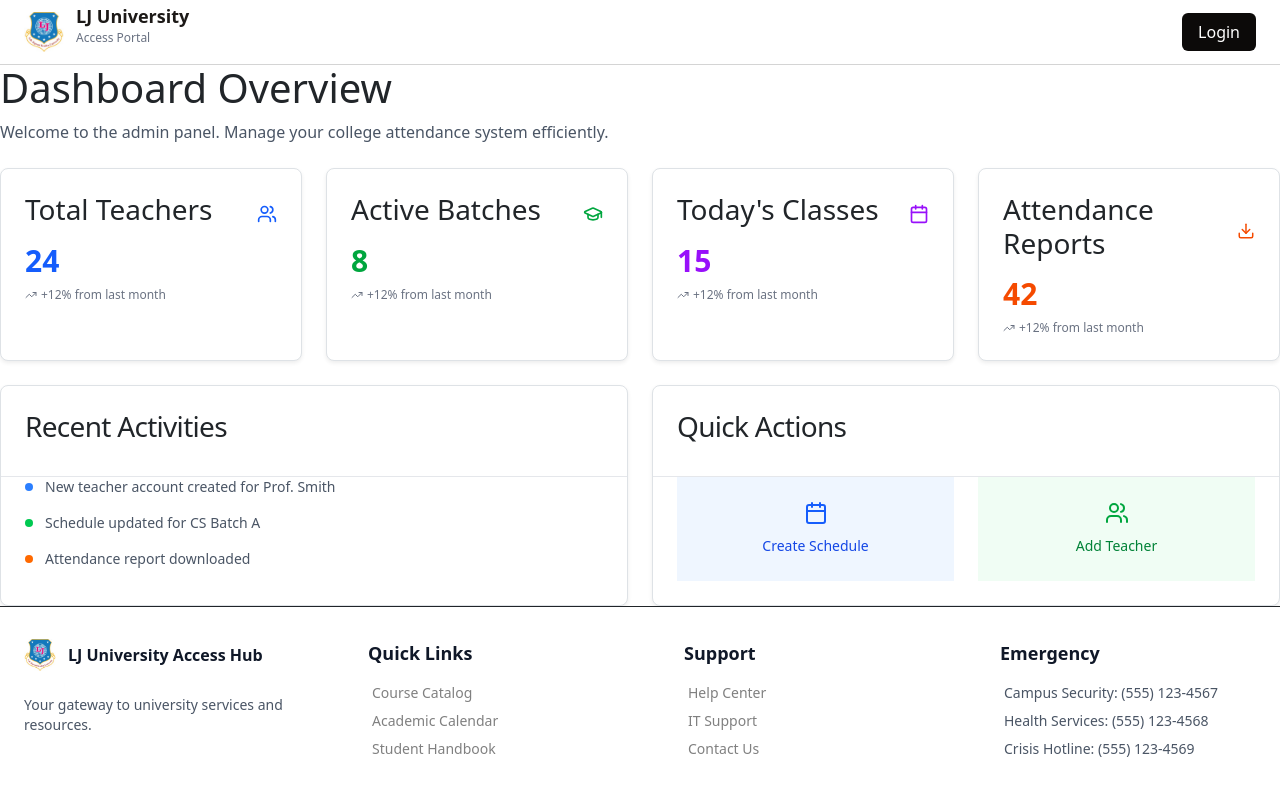
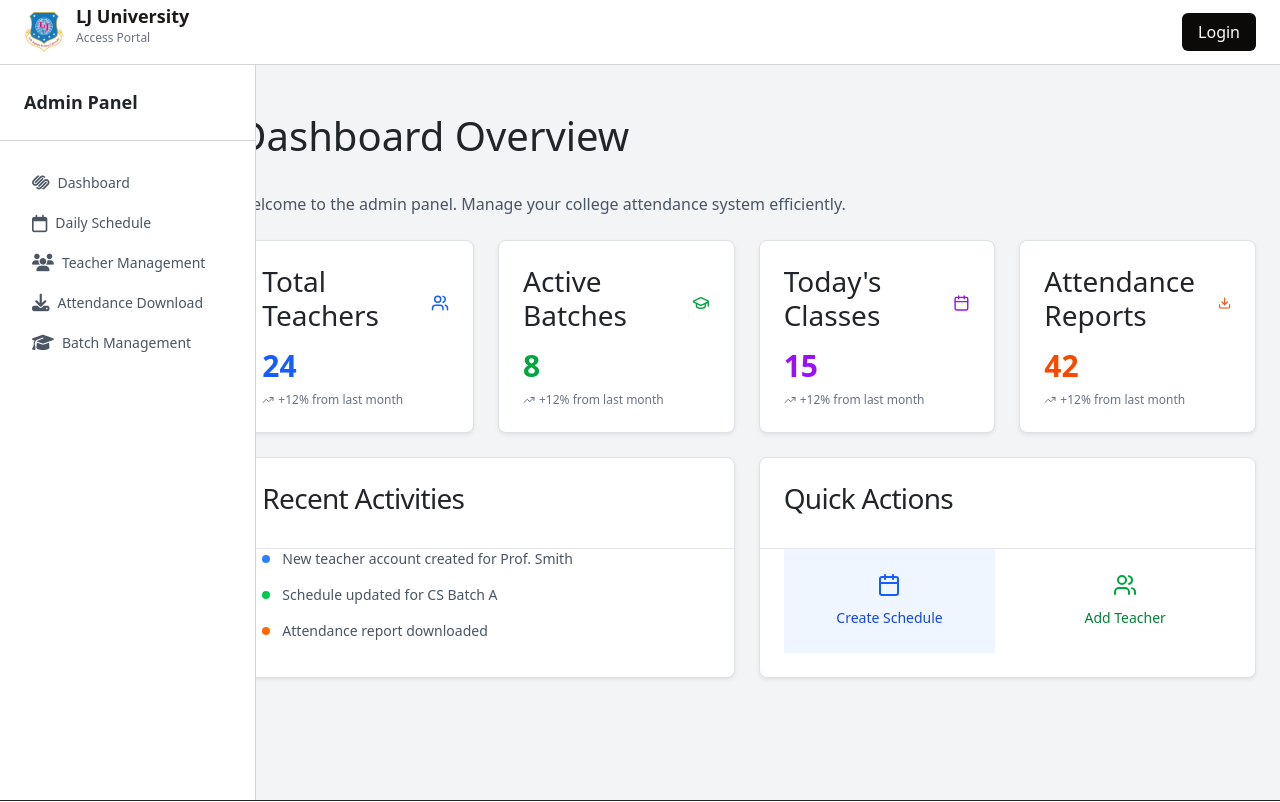
Before and after one commit to MokshPatel05/LJ-University-Access-Hub, a React (Vite) app in the folder Frontend/: page /adminDash/1 in a window 1280 px wide. Shown: the top 802 px of the page. Built offline with nearby package versions, Linux system fonts and the light colour scheme.

Commit message:
adminDash completed

```diff
--- a/Frontend/src/components/admin/AdminDash.jsx
+++ b/Frontend/src/components/admin/AdminDash.jsx
@@ -1,26 +1,69 @@
+import React from "react";
+import { Outlet } from "react-router-dom";
+import {
+  Calendar,
+  Users,
+  Download,
+  GraduationCap,
+  TrendingUp,
+} from "lucide-react";
+import Sidebar from "./Sidebar"; // Adjust path based on your project structure
 
-import { Calendar, Users, Download, GraduationCap, TrendingUp } from "lucide-react";
-
-const AdminDashboard = () => {
+const AdminDash = () => {
   const stats = [
-    { title: "Total Teachers", value: "24", icon: Users, color: "text-blue-600" },
-    { title: "Active Batches", value: "8", icon: GraduationCap, color: "text-green-600" },
-    { title: "Today's Classes", value: "15", icon: Calendar, color: "text-purple-600" },
-    { title: "Attendance Reports", value: "42", icon: Download, color: "text-orange-600" },
+    {
+      title: "Total Teachers",
+      value: "24",
+      icon: Users,
+      color: "text-blue-600",
+    },
+    {
+      title: "Active Batches",
+      value: "8",
+      icon: GraduationCap,
+      color: "text-green-600",
+    },
+    {
+      title: "Today's Classes",
+      value: "15",
+      icon: Calendar,
+      color: "text-purple-600",
+    },
+    {
+      title: "Attendance Reports",
+      value: "42",
+      icon: Download,
+      color: "text-orange-600",
+    },
   ];
 
   return (
+    <div className="flex h-screen bg-gray-100">
+      {/* Sidebar */}
+      <div className="w-1/6 flex-shrink-0">
+        <Sidebar />
+      </div>
+
+      {/* Main Content */}
+      <div className="w-5/6 flex-1 p-6 overflow-y-auto">
         <div className="space-y-6 mt-16">
           <div>
-        <h1 className="text-3xl font-bold text-gray-900">Dashboard Overview</h1>
-        <p className="text-gray-600 mt-2">Welcome to the admin panel. Manage your college attendance system efficiently.</p>
+            <h1 className="text-3 py-6 font-bold text-gray-900">
+              Dashboard Overview
+            </h1>
+            <p className="text-gray-600 mt-2">
+              Welcome to the admin panel. Manage your college attendance system
+              efficiently.
+            </p>
           </div>
 
           <div className="grid grid-cols-1 md:grid-cols-2 lg:grid-cols-4 gap-6">
             {stats.map((stat, index) => {
               const Icon = stat.icon;
               return (
-            <div key={index} className="bg-white rounded-lg border border-gray-200 shadow-sm hover:shadow-lg transition-shadow p-6">
+                <div
+                  key={index}
+                  className="bg-white rounded-lg border border-gray-200 shadow-sm hover:shadow-lg transition-shadow p-6">
                   <div className="flex flex-row items-center justify-between space-y-0 pb-2">
                     <h3 className="text-sm font-medium text-gray-600">
                       {stat.title}
@@ -28,7 +71,9 @@ const AdminDashboard = () => {
                     <Icon className={`h-5 w-5 ${stat.color}`} />
                   </div>
                   <div className="pt-0">
-                <div className={`text-3xl font-bold ${stat.color}`}>{stat.value}</div>
+                    <div className={`text-3xl font-bold ${stat.color}`}>
+                      {stat.value}
+                    </div>
                     <div className="flex items-center text-xs text-gray-500 mt-2">
                       <TrendingUp className="h-3 w-3 mr-1" />
                       +12% from last month
@@ -42,21 +87,29 @@ const AdminDashboard = () => {
           <div className="grid grid-cols-1 lg:grid-cols-2 gap-6">
             <div className="bg-white rounded-lg border border-gray-200 shadow-sm">
               <div className="flex flex-col space-y-1.5 p-6 border-b border-gray-200">
-            <h3 className="text-2xl font-semibold leading-none tracking-tight">Recent Activities</h3>
+                <h3 className="text-2xl font-semibold leading-none tracking-tight">
+                  Recent Activities
+                </h3>
               </div>
               <div className="p-6 pt-0">
                 <div className="space-y-4">
                   <div className="flex items-center space-x-3">
                     <div className="w-2 h-2 bg-blue-500 rounded-full"></div>
-                <span className="text-sm text-gray-600">New teacher account created for Prof. Smith</span>
+                    <span className="text-sm text-gray-600">
+                      New teacher account created for Prof. Smith
+                    </span>
                   </div>
                   <div className="flex items-center space-x-3">
                     <div className="w-2 h-2 bg-green-500 rounded-full"></div>
-                <span className="text-sm text-gray-600">Schedule updated for CS Batch A</span>
+                    <span className="text-sm text-gray-600">
+                      Schedule updated for CS Batch A
+                    </span>
                   </div>
                   <div className="flex items-center space-x-3">
                     <div className="w-2 h-2 bg-orange-500 rounded-full"></div>
-                <span className="text-sm text-gray-600">Attendance report downloaded</span>
+                    <span className="text-sm text-gray-600">
+                      Attendance report downloaded
+                    </span>
                   </div>
                 </div>
               </div>
@@ -64,24 +117,33 @@ const AdminDashboard = () => {
 
             <div className="bg-white rounded-lg border border-gray-200 shadow-sm">
               <div className="flex flex-col space-y-1.5 p-6 border-b border-gray-200">
-            <h3 className="text-2xl font-semibold leading-none tracking-tight">Quick Actions</h3>
+                <h3 className="text-2xl font-semibold leading-none tracking-tight">
+                  Quick Actions
+                </h3>
               </div>
               <div className="p-6 pt-0">
                 <div className="grid grid-cols-2 gap-4">
                   <button className="p-4 bg-blue-50 hover:bg-blue-100 rounded-lg transition-colors">
                     <Calendar className="h-6 w-6 text-blue-600 mx-auto mb-2" />
-                <span className="text-sm font-medium text-blue-700">Create Schedule</span>
+                    <span className="text-sm font-medium text-blue-700">
+                      Create Schedule
+                    </span>
                   </button>
-              <button className="p-4 bg-green-50 hover:bg-green-100 rounded-lg transition-colors">
+                  <button className="p-4 bg-green-50зв hover:bg-green-100 rounded-lg transition-colors">
                     <Users className="h-6 w-6 text-green-600 mx-auto mb-2" />
-                <span className="text-sm font-medium text-green-700">Add Teacher</span>
+                    <span className="text-sm font-medium text-green-700">
+                      Add Teacher
+                    </span>
                   </button>
                 </div>
               </div>
             </div>
           </div>
         </div>
+        <Outlet />
+      </div>
+    </div>
   );
 };
 
-export default AdminDashboard;
+export default AdminDash;
```
Lines whose indentation alone changed are shown as unchanged.
